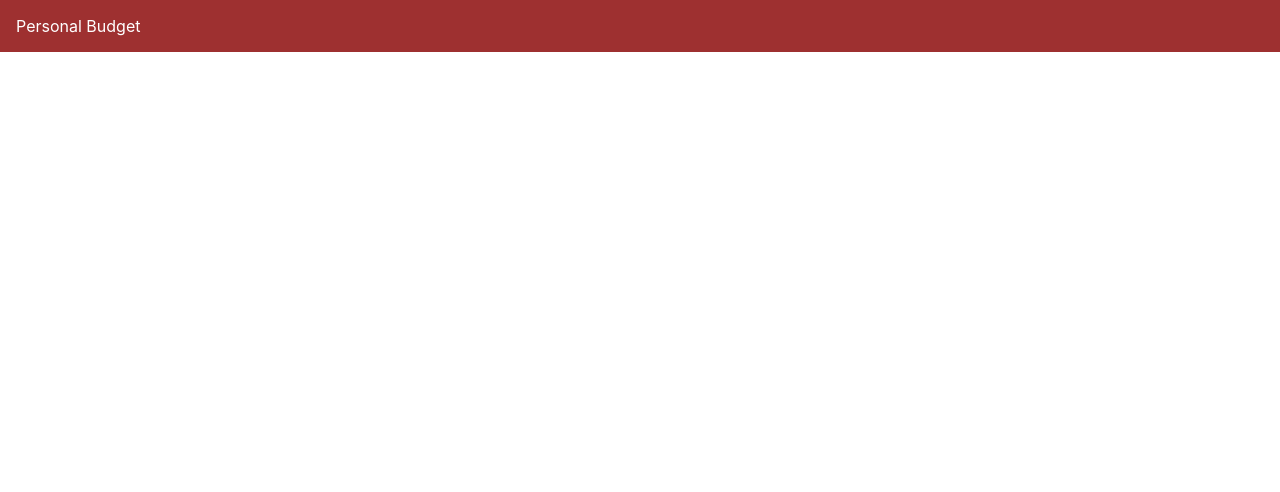
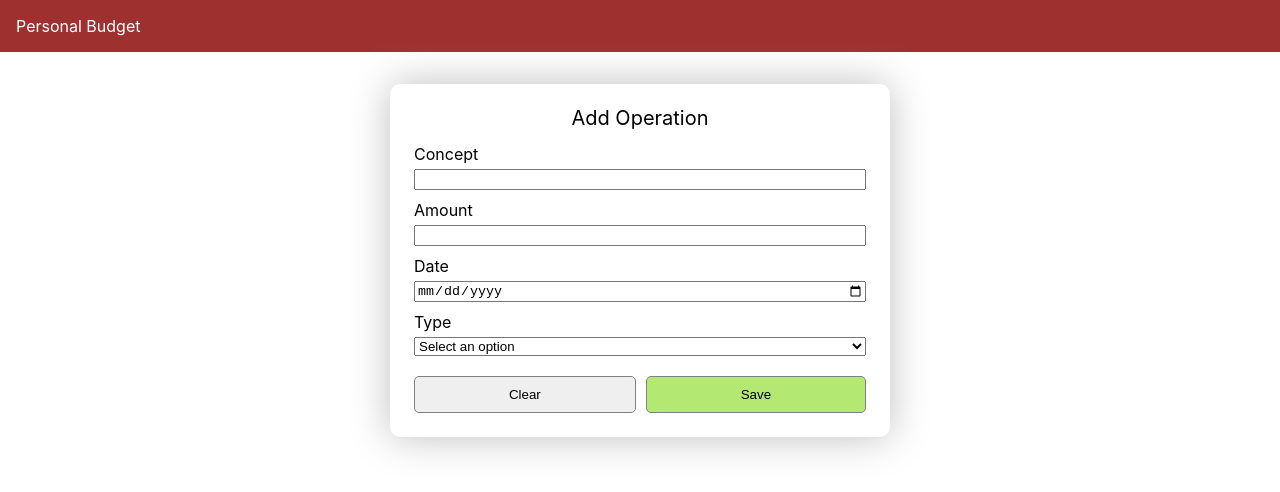
Before and after one commit to Raymark12/Personal-budget-app, a React (Create React App) app in the folder client/: page /operations in a window 1280 px wide. Shown: the top 492 px of the page. Built offline with nearby package versions, Linux system fonts and the light colour scheme.

Commit message:
implements OperationForm

```diff
--- a/client/src/App.js
+++ b/client/src/App.js
@@ -1,9 +1,12 @@
-import Layout from "./components/Layout"
+import Layout from "./components/Layout";
+import Operation from "./components/Operations";
 
 function App() {
   return (
     <div className="App">
-      <Layout />
+      <Layout>
+        <Operation />
+      </Layout>
     </div>
   );
 }
--- /dev/null
+++ b/client/src/components/Operations/OperationForm/index.js
@@ -0,0 +1,87 @@
+import { useState } from "react";
+import style from "./operationForm.module.scss";
+
+const OperationForm = ({ onSaveOperation }) => {
+  const [enteredConcept, setEnteredConcept] = useState("");
+  const [enteredAmount, setEnteredAmount] = useState("");
+  const [enteredDate, setEnteredDate] = useState("");
+  const [enteredType, setEnteredType] = useState(0);
+
+  const conceptChangeHandler = (event) => {
+    setEnteredConcept(event.target.value);
+  };
+  const amountChangeHandler = (event) => {
+    setEnteredAmount(event.target.value);
+  };
+  const dateChangeHandler = (event) => {
+    setEnteredDate(event.target.value);
+  };
+
+  const typeChangeHandler = (event) => {
+    setEnteredType(event.target.value);
+  };
+
+  const clearHandler = () => {
+    setEnteredConcept("");
+    setEnteredAmount("");
+    setEnteredDate("");
+    setEnteredType(0);
+  };
+
+  const submitHandler = (event) => {
+    event.preventDefault();
+
+    const operation = {
+      concept: enteredConcept,
+      amount: +enteredAmount,
+      date: new Date(enteredDate),
+      type: enteredType,
+    };
+    onSaveOperation(operation);
+    clearHandler();
+  };
+
+  return (
+    <div className={style.operationForm}>
+      <div className={style.title}>Add Operation</div>
+      <form onSubmit={submitHandler}>
+        <label>Concept</label>
+        <input
+          type="text"
+          value={enteredConcept}
+          onChange={conceptChangeHandler}
+        />
+        <label>Amount</label>
+        <input
+          type="text"
+          value={enteredAmount}
+          onChange={amountChangeHandler}
+        />
+        <label>Date</label>
+        <input
+          type="date"
+          value={enteredDate}
+          onChange={dateChangeHandler}
+          min="2019-01-01"
+          max="2022-12-31"
+        />
+        <label>Type</label>
+        <select value={enteredType} onChange={typeChangeHandler}>
+          <option value="0">Select an option</option>
+          <option value="1">Income</option>
+          <option value="2">Expense</option>
+        </select>
+        <div>
+          <button type="button" className={style.clear} onClick={clearHandler}>
+            Clear
+          </button>
+          <button type="submit" className={style.save}>
+            Save
+          </button>
+        </div>
+      </form>
+    </div>
+  );
+};
+
+export default OperationForm;
--- /dev/null
+++ b/client/src/components/Operations/OperationForm/operationForm.module.scss
@@ -0,0 +1,40 @@
+.operationForm {
+    margin: 0 auto;
+    max-width: 500px;
+    padding: 24px;
+    border-radius: 10px;
+    box-shadow: 0 0 40px 0 rgb(190, 190, 190);
+    .title {
+        font-size: 20px;
+        line-height: 20px;
+        text-align: center;
+        margin-bottom: 16px;
+    }
+    form {
+        display: flex;
+        flex-direction: column;
+        label {
+            margin-bottom: 5px;
+        }
+        input {
+            width: 100%;
+            margin-bottom: 10px;
+        }
+        div {
+            margin-top: 20px;
+            display: flex;
+            gap: 10px;
+            width: 100%;
+            button {
+                flex-grow: 1;
+                border: 1px solid gray;
+                border-radius: 5px;
+                padding: 10px;
+                &.save {
+                    background-color: #b3e873;
+                }
+            }
+        }
+    }
+
+}
--- /dev/null
+++ b/client/src/components/Operations/index.js
@@ -0,0 +1,29 @@
+import { useState } from "react";
+import OperationForm from "./OperationForm";
+
+const Operation = () => {
+  const [operations, setOperations] = useState([]);
+
+  const addOperationHandler = (operation) => {
+    setOperations((prevOperations) => [operation, ...prevOperations]);
+  };
+
+  const renderOperations = (
+    <div>
+      {operations.map((operation) => (
+        <div>
+          concept: {operation.concept}, amount: {operation.amount}, date:{" "}
+          {operation.date.toString()}, type: {operation.type}
+        </div>
+      ))}
+    </div>
+  );
+
+  return (
+    <div>
+      <OperationForm onSaveOperation={addOperationHandler} />
+      {renderOperations}
+    </div>
+  );
+};
+export default Operation;
--- a/client/src/index.css
+++ b/client/src/index.css
@@ -1,3 +1,7 @@
+* {
+  box-sizing: border-box;
+}
+
 body {
   margin: 0;
   font-family: -apple-system, BlinkMacSystemFont, 'Segoe UI', 'Roboto', 'Oxygen',
```
